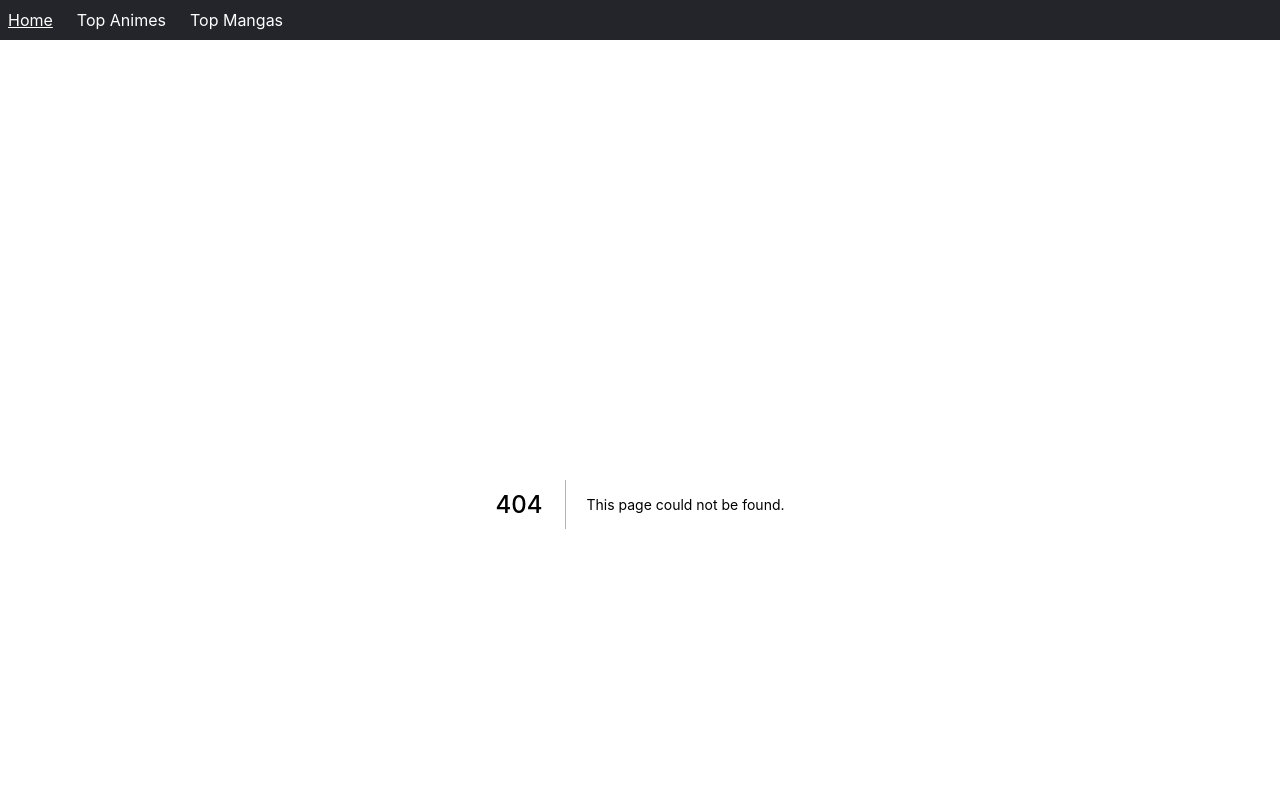
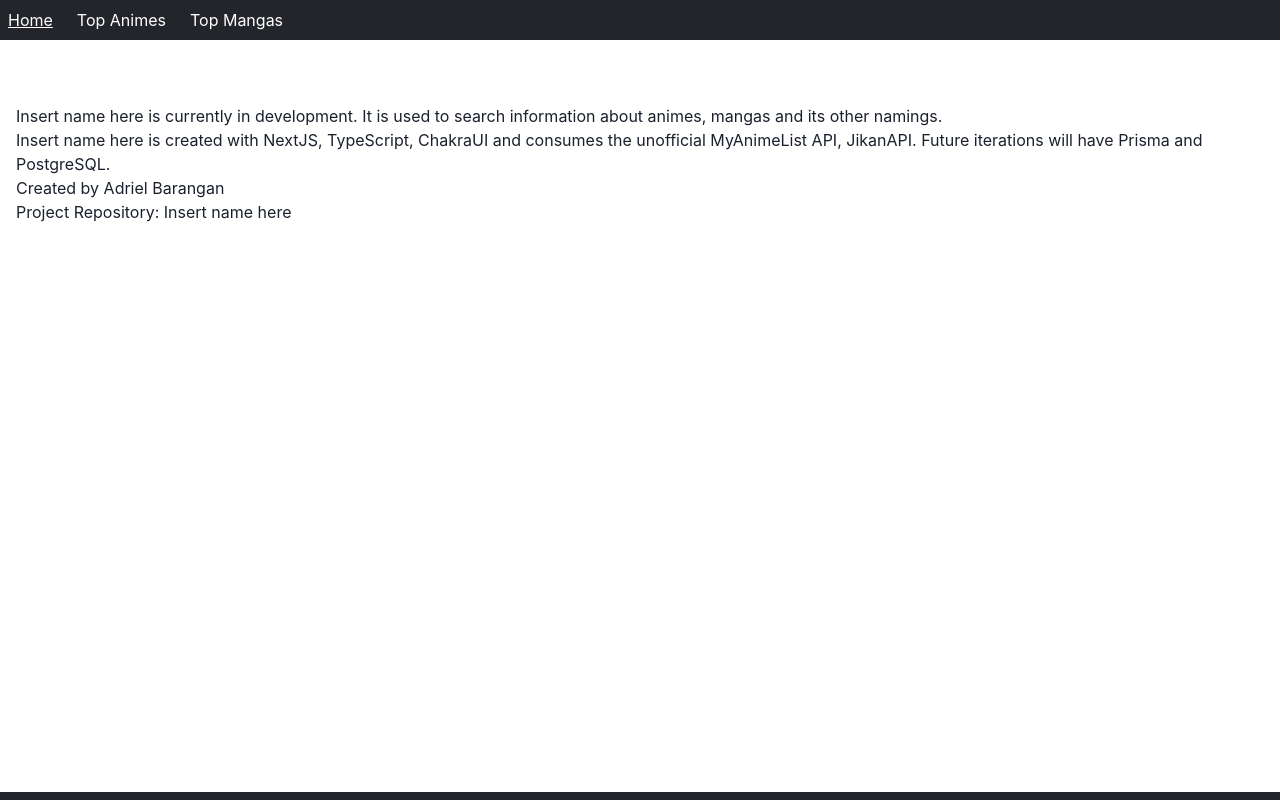
Before and after one commit to barangana/drift-list, a Next.js app: page /about in a window 1280 px wide. Before the commit this address had no page. Shown: the top 800 px of the page. Built offline with nearby package versions, Linux system fonts and the light colour scheme.

Commit message:
feat: created about page of the project, needs styling

```diff
--- /dev/null
+++ b/pages/about.tsx
@@ -0,0 +1,31 @@
+import { Box, Container, Link, Text } from '@chakra-ui/react'
+import { NextPage } from 'next'
+import React from 'react'
+
+const About: NextPage = () => {
+  return (
+    <Container maxW='container.xl' h='78vh'>
+      <Box>
+        Insert name here is currently in development. It is used to search
+        information about animes, mangas and its other namings.
+      </Box>
+      <Text>
+        Insert name here is created with NextJS, TypeScript, ChakraUI and
+        consumes the unofficial MyAnimeList API, JikanAPI. Future iterations
+        will have Prisma and PostgreSQL.
+      </Text>
+      <Text>
+        Created by{' '}
+        <Link href='https://github.com/barangana'>Adriel Barangan</Link>
+      </Text>
+      <Text>
+        Project Repository:{' '}
+        <Link href='https://github.com/barangana/anime-site'>
+          Insert name here
+        </Link>
+      </Text>
+    </Container>
+  )
+}
+
+export default About
```
